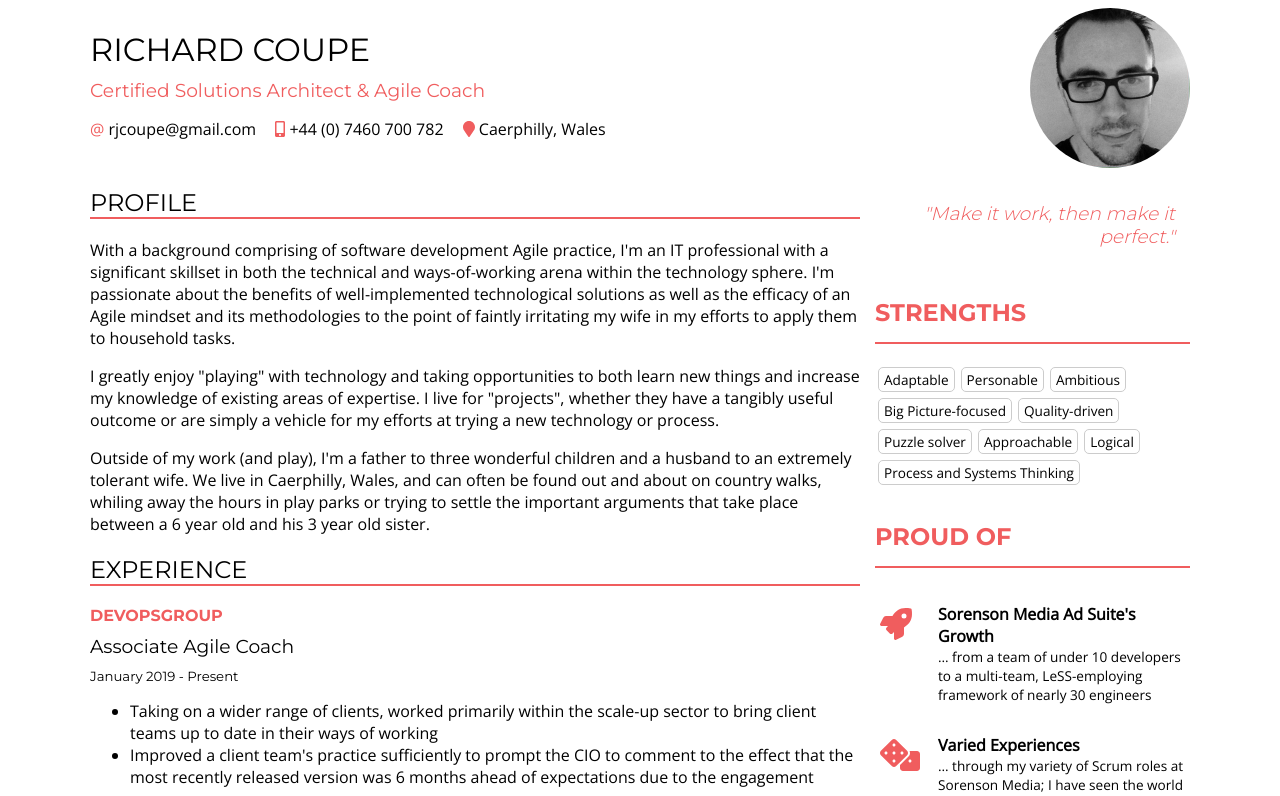
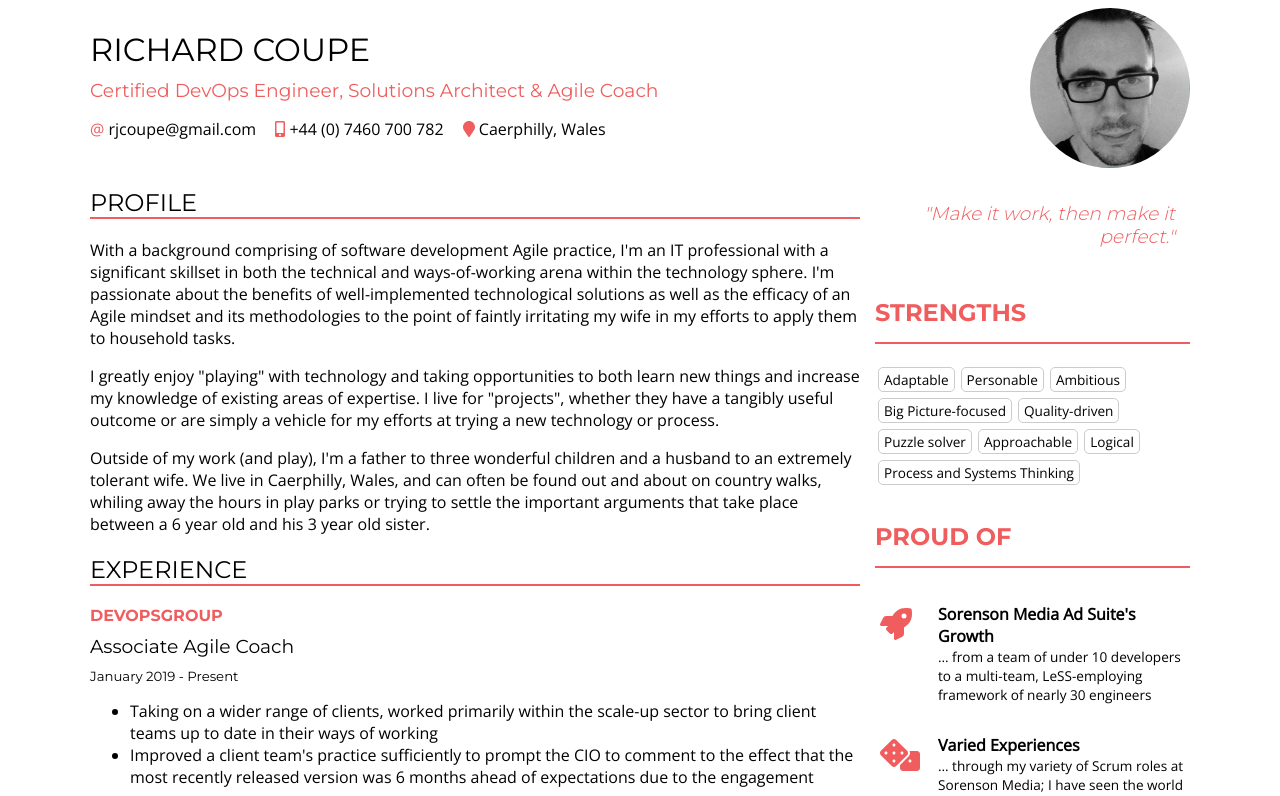
Before and after one commit to rjcoupe/cv, an Angular app: page / in a window 1280 px wide. Shown: the top 796 px of the page. Built offline with nearby package versions, Linux system fonts and the light colour scheme; what ng2-charts would draw is missing.

Commit message:
Added DevOps Engineer to strapline

```diff
--- a/src/app/app.component.html
+++ b/src/app/app.component.html
@@ -2,7 +2,7 @@
   <header>
     <div>
       <h1>Richard Coupe</h1>
-      <h3>Certified Solutions Architect &amp; Agile Coach</h3>
+      <h3>Certified DevOps Engineer, Solutions Architect &amp; Agile Coach</h3>
       <p>
         <span class="accent-color">@</span> rjcoupe@gmail.com
         <span class="accent-color">
```
